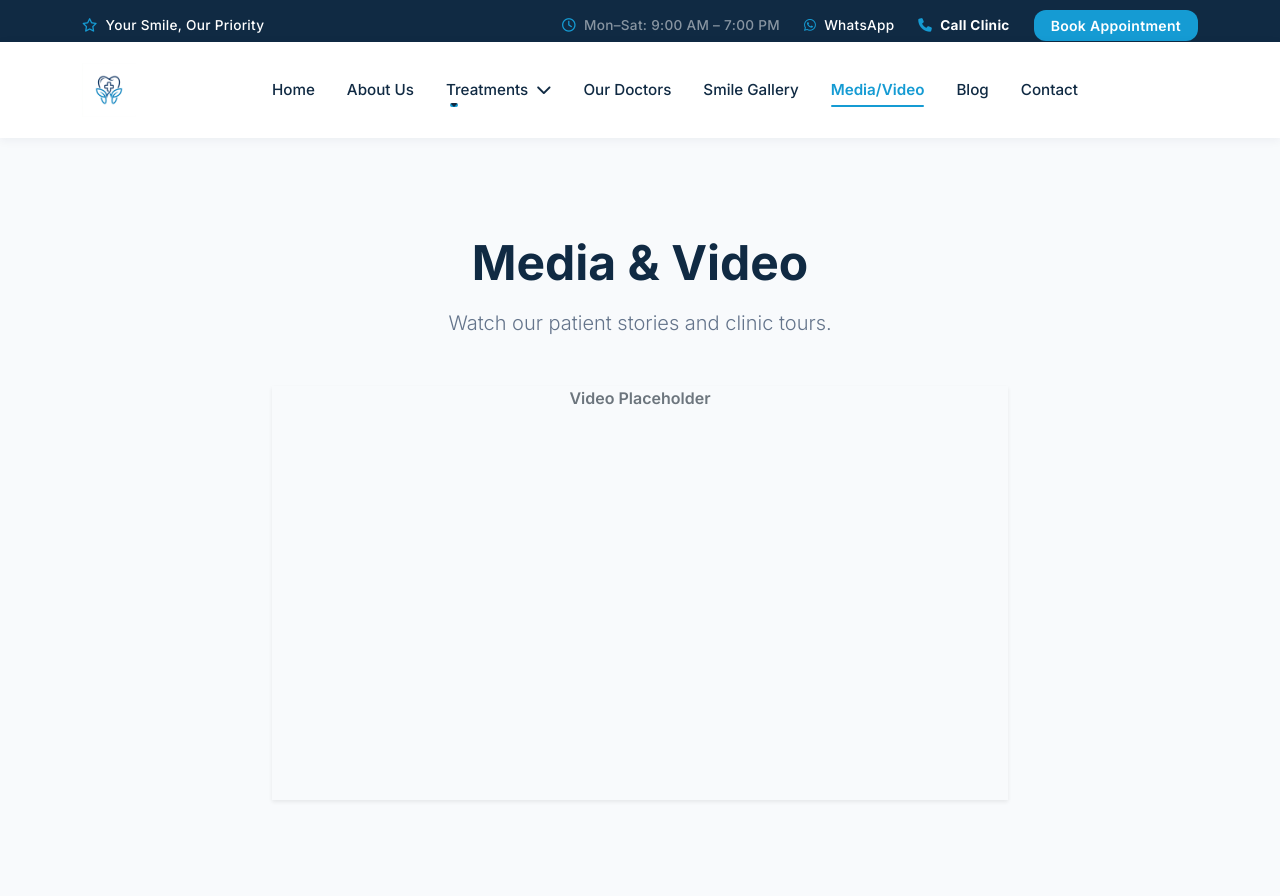
After one commit to gangasagar12/carefirst-dental-clinic, a Django app: page /media/ in a window 1280 px wide. The commit adds this page. Run offline with Django 5.2, Linux system fonts and the light colour scheme.

Commit message:
Generate and display proper clinic logo and add Media/Video section

```diff
--- a/main/urls.py
+++ b/main/urls.py
@@ -11,4 +11,5 @@ urlpatterns = [
     path('blog/', views.blog, name='blog'),
     path('contact/', views.contact, name='contact'),
     path('appointment/', views.appointment, name='appointment'),
+    path('media/', views.media, name='media'),
 ]
--- a/main/views.py
+++ b/main/views.py
@@ -26,3 +26,6 @@ def contact(request):
 
 def appointment(request):
     return render(request, 'pages/appointment.html')
+
+def media(request):
+    return render(request, 'pages/media.html')
--- a/templates/includes/navbar.html
+++ b/templates/includes/navbar.html
@@ -4,7 +4,7 @@
 
         <!-- Logo -->
         <a class="navbar-brand" href="{% url 'home' %}">
-            <img src="{% static 'images/logo.png' %}" alt="CareFirst Dental Clinic Logo" onerror="this.outerHTML='<span style=\'font-weight: 700; color: var(--navy); font-size: 1.6rem; letter-spacing: -0.5px;\'>Care<span style=\'color: var(--primary-blue);\'>First</span></span>'">
+            <img src="{% static 'images/logo.png' %}" alt="CareFirst Dental Clinic Logo" height="45" style="object-fit: contain;" onerror="this.outerHTML='<span style=\'font-weight: 700; color: var(--navy); font-size: 1.6rem; letter-spacing: -0.5px;\'>Care<span style=\'color: var(--primary-blue);\'>First</span></span>'">
         </a>
 
         <!-- Mobile Toggle Button -->
@@ -65,7 +65,9 @@
                 <li class="nav-item">
                     <a class="nav-link {% if request.resolver_match.url_name == 'gallery' %}active{% endif %}" href="{% url 'gallery' %}">Smile Gallery</a>
                 </li>
-
+                <li class="nav-item">
+                    <a class="nav-link {% if request.resolver_match.url_name == 'media' %}active{% endif %}" href="{% url 'media' %}">Media/Video</a>
+                </li>
                 <li class="nav-item">
                     <a class="nav-link {% if request.resolver_match.url_name == 'blog' %}active{% endif %}" href="{% url 'blog' %}">Blog</a>
                 </li>
--- /dev/null
+++ b/templates/pages/media.html
@@ -0,0 +1,21 @@
+{% extends 'base.html' %}
+{% load static %}
+
+{% block title %}Media & Video | CareFirst Dental Clinic{% endblock %}
+
+{% block content %}
+<section class="py-5 bg-gray-50 text-center">
+    <div class="container py-5">
+        <h1 class="display-5 fw-bold text-navy mb-3">Media & Video</h1>
+        <p class="lead text-secondary-brand">Watch our patient stories and clinic tours.</p>
+
+        <div class="row g-4 mt-4 justify-content-center">
+            <div class="col-md-8">
+                <div class="ratio ratio-16x9 bg-gray-200 rounded-lg overflow-hidden shadow-sm d-flex align-items-center justify-content-center">
+                    <span class="text-secondary fw-semibold">Video Placeholder</span>
+                </div>
+            </div>
+        </div>
+    </div>
+</section>
+{% endblock %}
```
Also changed, not shown: static/images/logo.png (added).
